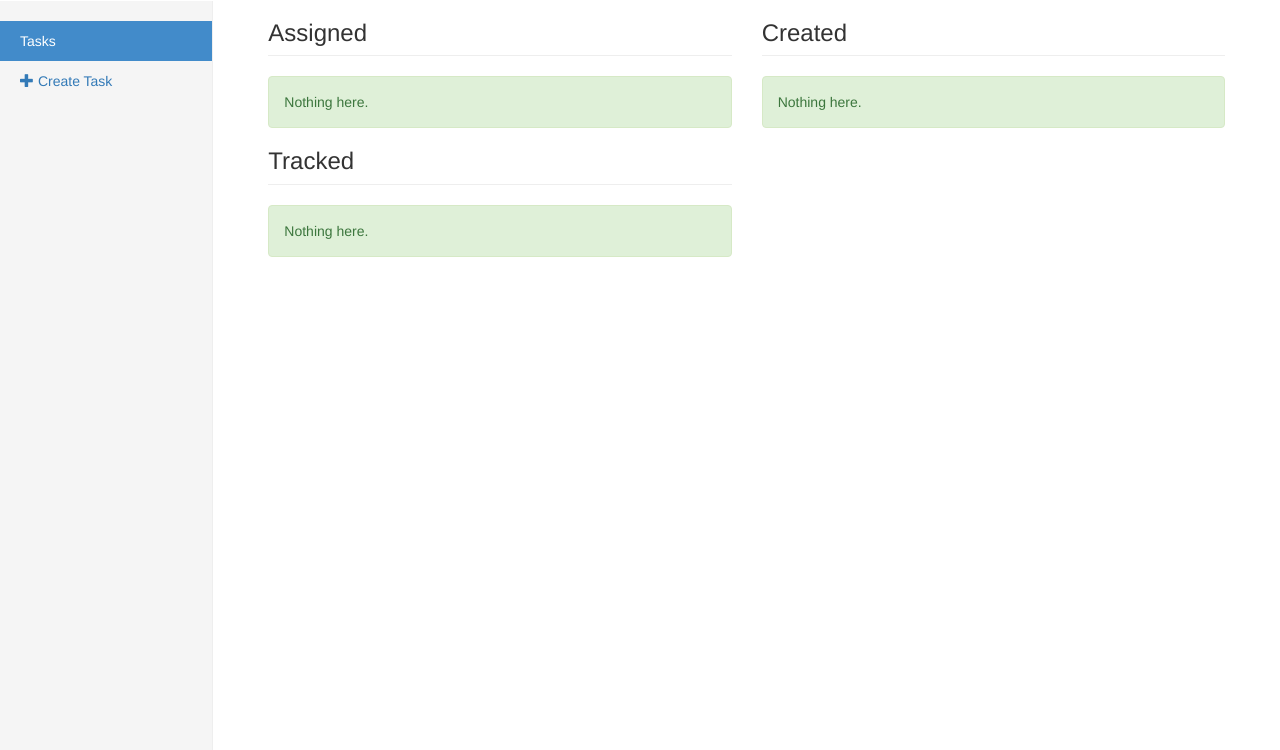
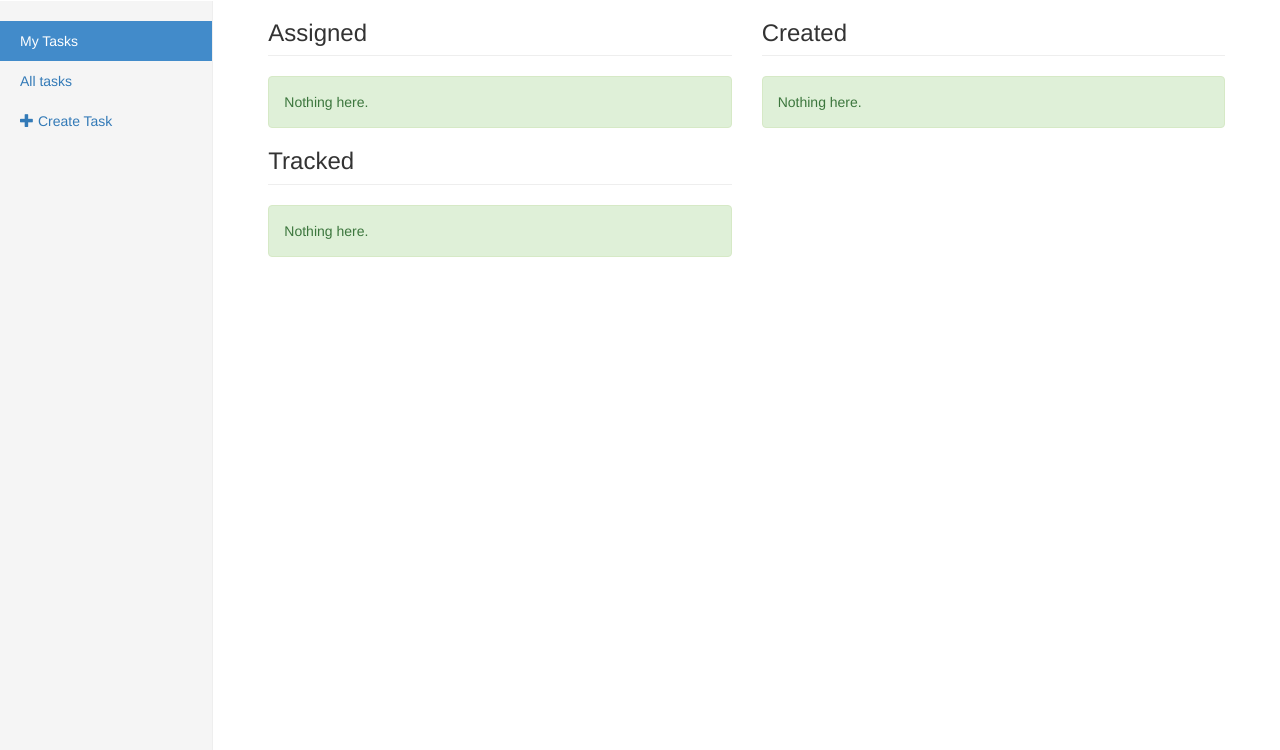
Before and after one commit to marcin-olejniczak/task-manager, a Django app: template taskmanager/core/templates/tasks.html in a window 1280 px wide. Shown: the part 50-800 px from the top of the page. Run offline with Django 3.2, Linux system fonts and the light colour scheme; the template is opened without the code that fills it, so the values that code supplies are empty; some libraries are stand-ins or nearby versions.

Commit message:
Probably that's all

```diff
--- a/taskmanager/core/static/core/js/preview.js
+++ b/taskmanager/core/static/core/js/preview.js
@@ -42,7 +42,6 @@ var gui = (function(){
      * Comments list enhancements
      */
     var comments = (function(){
-        // initialize WYSIWYG editor
         var comment_form_container = $('#add-comment');
         var form = comment_form_container.find('form');
         var comments_list = $('#comments-list');
--- a/taskmanager/core/static/core/style/sass/style.scss
+++ b/taskmanager/core/static/core/style/sass/style.scss
@@ -31,6 +31,9 @@
       li{
         padding:5px;
       }
+    }
+    .description{
+      margin:20px auto;
     }
   }
   form{
--- a/taskmanager/core/static/core/style/style.css
+++ b/taskmanager/core/static/core/style/style.css
@@ -24,6 +24,8 @@
     overflow: hidden; }
     .panel .panel-body .well li {
       padding: 5px; }
+  .panel .panel-body .description {
+    margin: 20px auto; }
   .panel form fieldset .errorlist {
     list-style-type: none;
     font-weight: bold;
--- a/taskmanager/core/templates/core/common_form.html
+++ b/taskmanager/core/templates/core/common_form.html
@@ -1,4 +1,3 @@
-{% extends 'base_top_navbar.html' %}
 {% load add_css %}
 {% load crispy_forms_tags %}
 {% load field_type %}
--- /dev/null
+++ b/taskmanager/core/templates/core/form_view.html
@@ -0,0 +1,4 @@
+{% extends 'base_top_navbar.html' %}
+{% block content %}
+    {% include 'core/common_form.html' with form=form %}
+{% endblock %}
--- a/taskmanager/core/templates/tasks.html
+++ b/taskmanager/core/templates/tasks.html
@@ -6,8 +6,13 @@
         <div class="col-sm-3 col-md-2 sidebar">
             <ul class="nav nav-sidebar">
                 <li class="active">
-                    <a href="#">
-                        Tasks
+                    <a href="#mytasks">
+                        My Tasks
+                    </a>
+                </li>
+                <li>
+                    <a href="#alltasks">
+                        All tasks
                     </a>
                 </li>
                 <li>
@@ -23,13 +28,19 @@
                 <h3 class="page-header">Assigned</h3>
                 {% include "includes/tasks_list.html" with items=assigned_tasks%}
             </div>
-            <div class="col-sm-12 col-md-6 dash_short_list" id="mytasks">
+            <div class="col-sm-12 col-md-6 dash_short_list">
                 <h3 class="page-header">Created</h3>
                 {% include "includes/tasks_list.html" with items=created_tasks%}
             </div>
-            <div class="col-sm-12 col-md-6 dash_short_list" id="mytasks">
+            <div class="col-sm-12 col-md-6 dash_short_list">
                 <h3 class="page-header">Tracked</h3>
                 {% include "includes/tasks_list.html" with items=tracked_tasks%}
+            </div>
+            <div class="col-sm-12 col-md-12 dash_short_list" id="alltasks">
+                {% for name, tasks in all_tasks.iteritems %}
+                    <h3 class="page-header">{{ name }}</h3>
+                    {% include "includes/tasks_list.html" with items=tasks%}
+                {% endfor %}
             </div>
         </div>
     </div>
```
Also changed, not shown: taskmanager/core/templates/core/task_project_preview.html (+7 -1 lines), taskmanager/core/views.py (+29 -5 lines), 1 other file.
